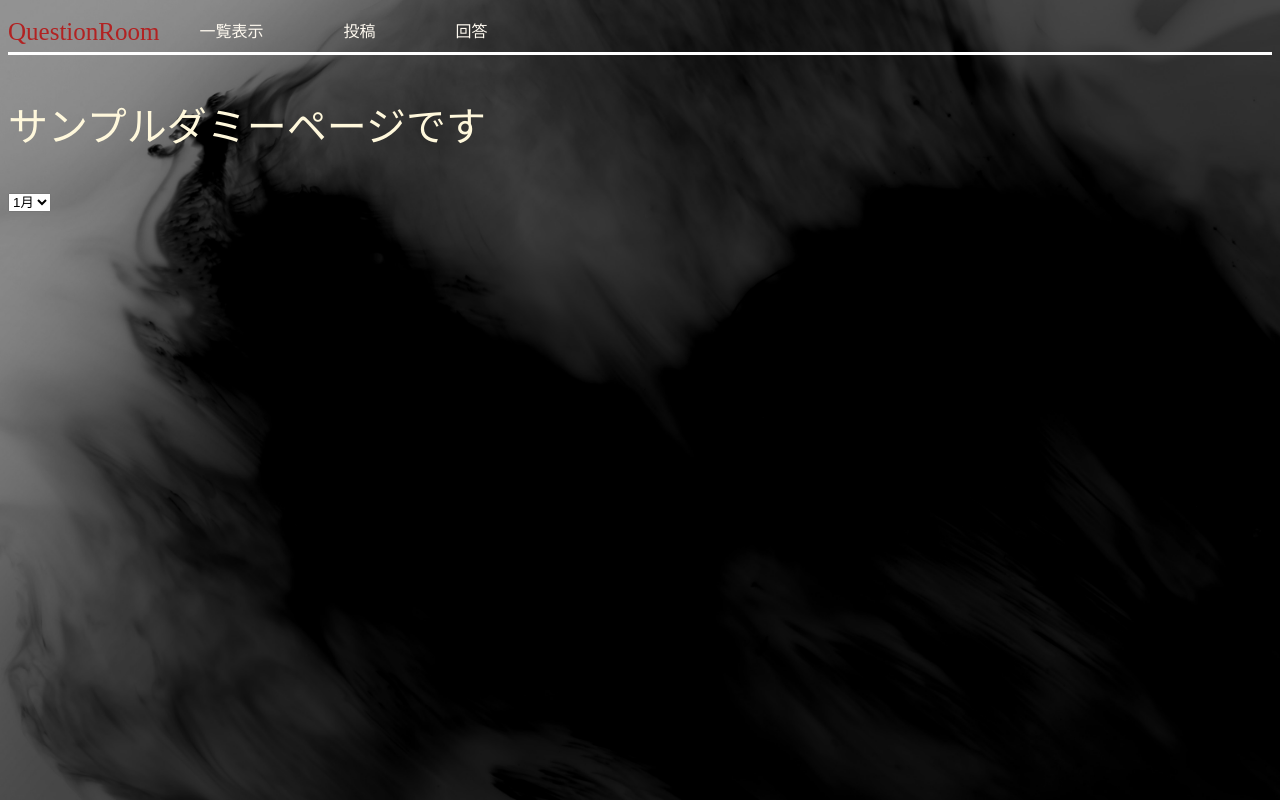
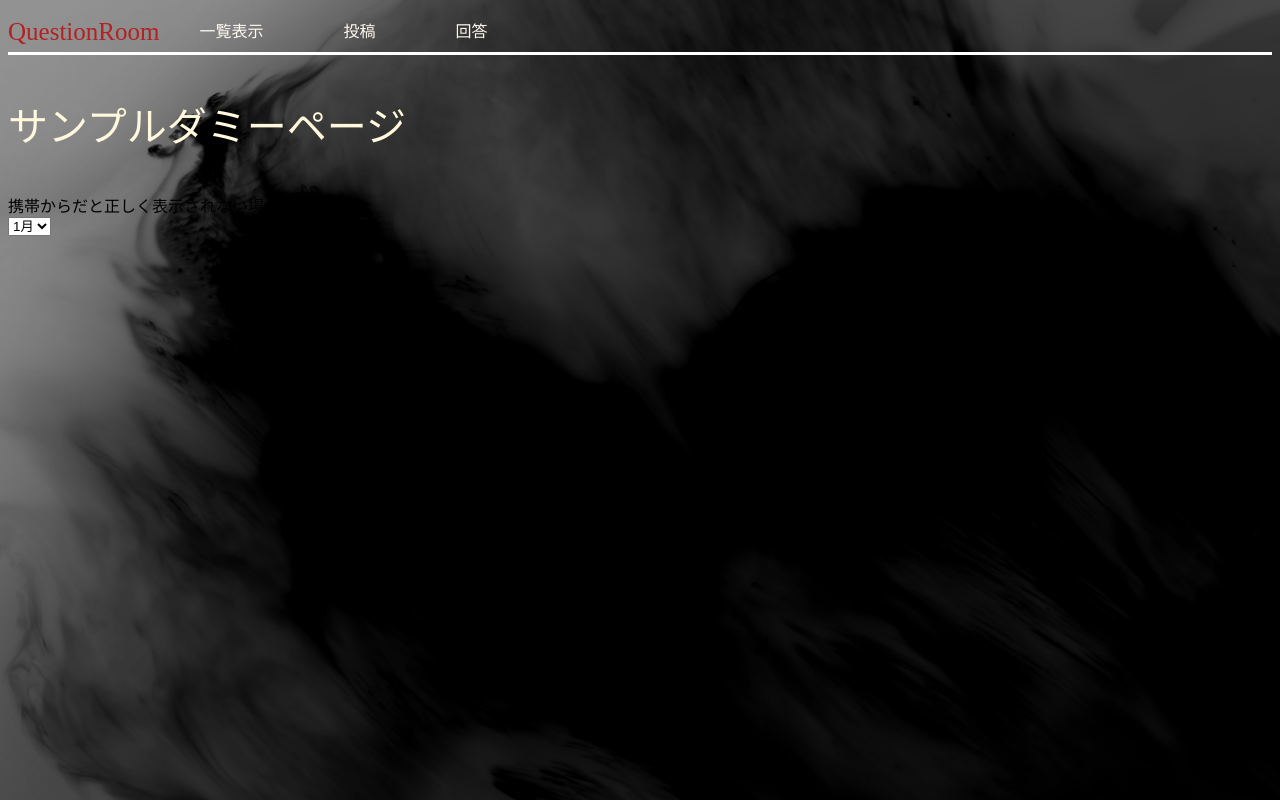
Before and after one commit to ichiro0522/ProgramLesson, a plain HTML site: page index.html in a window 1280 px wide. Drawn offline with Linux system fonts and the light colour scheme.

Commit message:
Update index.html

```diff
--- a/index.html
+++ b/index.html
@@ -22,7 +22,8 @@
 
 
     </header>
-    <p class="msg">サンプルダミーページです</p>
+    <p class="msg">サンプルダミーページ</p>
+    <div>携帯からだと正しく表示されない場合があります</div>
 
     <select name="month" id="month">
         <option value="January">1月</option>
```
